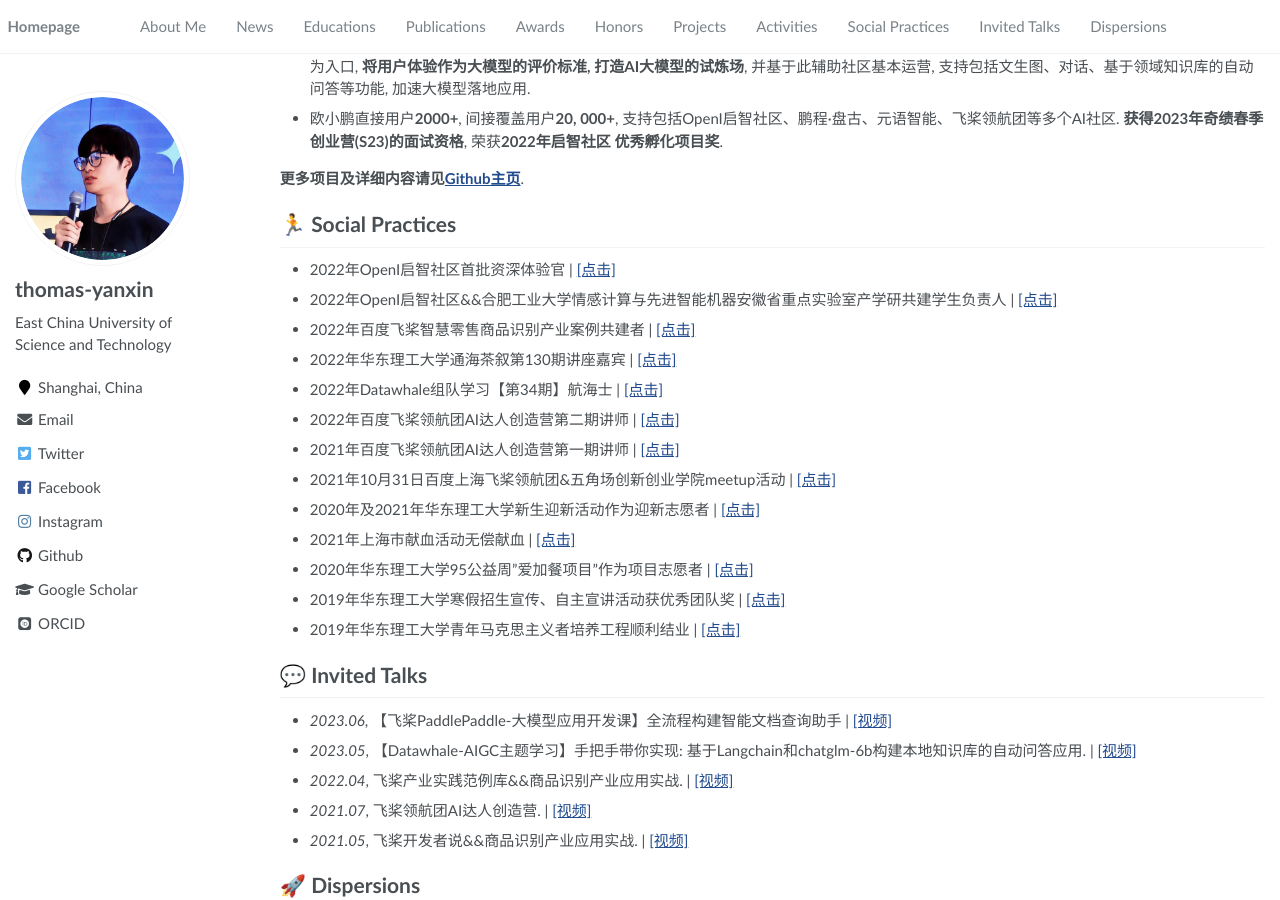
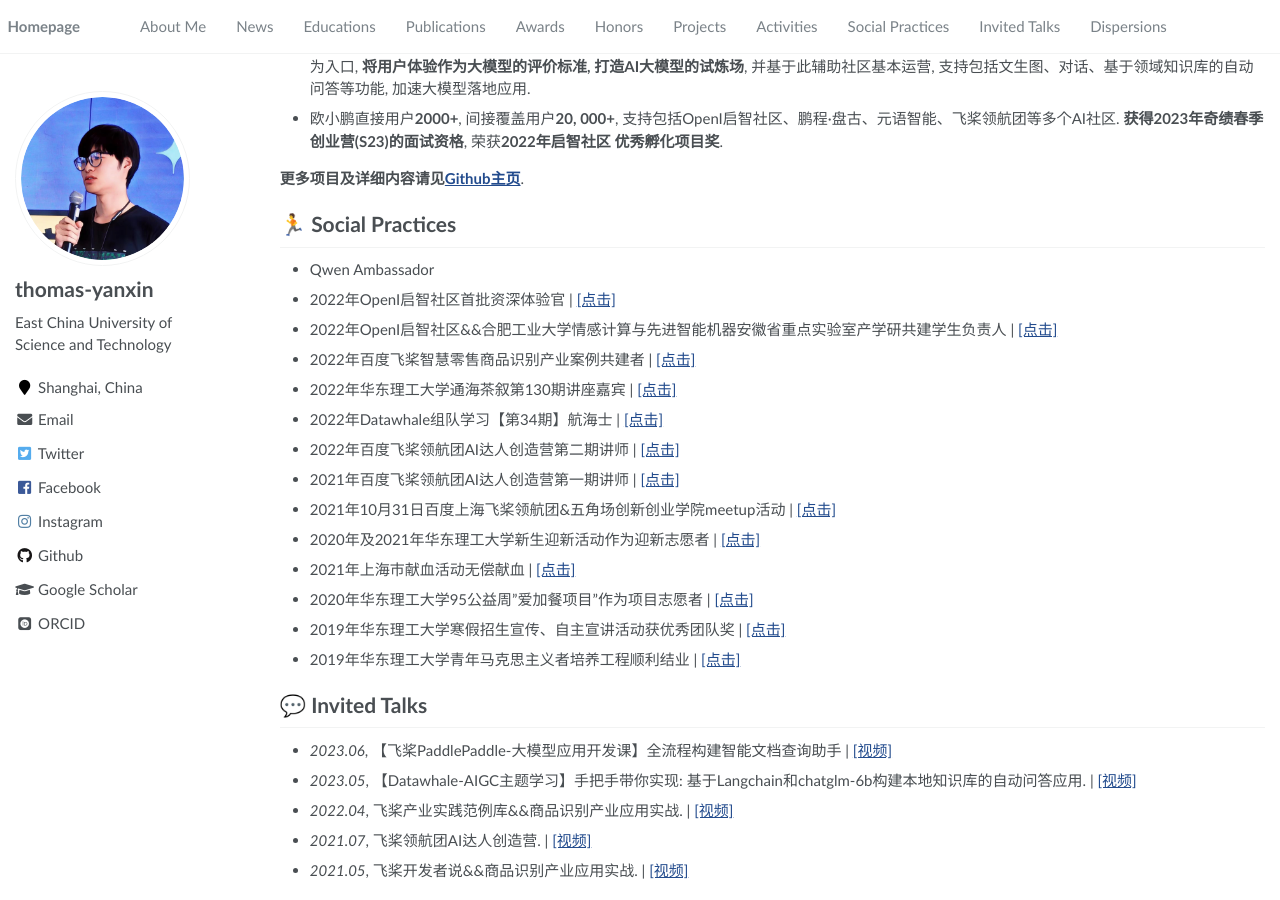
Before and after one commit to thomas-yanxin/thomas-yanxin.github.io, a Jekyll site: the page built from _pages/about.md, in a window 1280 px wide and 900 px high, scrolled down 3508 px. Built offline with Jekyll 4.4.1, drawn with Linux system fonts in a browser that asks for light colours; some web fonts are replaced.

Commit message:
Update about.md

```diff
--- a/_pages/about.md
+++ b/_pages/about.md
@@ -153,6 +153,7 @@
 
 
 # 🏃 Social Practices
+* Qwen Ambassador
 * 2022年OpenI启智社区首批资深体验官 \| [\[点击\]](https://openi.org.cn/index.php?m=content&c=index&a=show&catid=221&id=53)
 * 2022年OpenI启智社区&&合肥工业大学情感计算与先进智能机器安徽省重点实验室产学研共建学生负责人 \| [\[点击\]](/proof/OpenI&MAC_LAB.jpg)
 * 2022年百度飞桨智慧零售商品识别产业案例共建者 \| [\[点击\]](https://www.bilibili.com/video/BV1Fu411y7co/)
```
